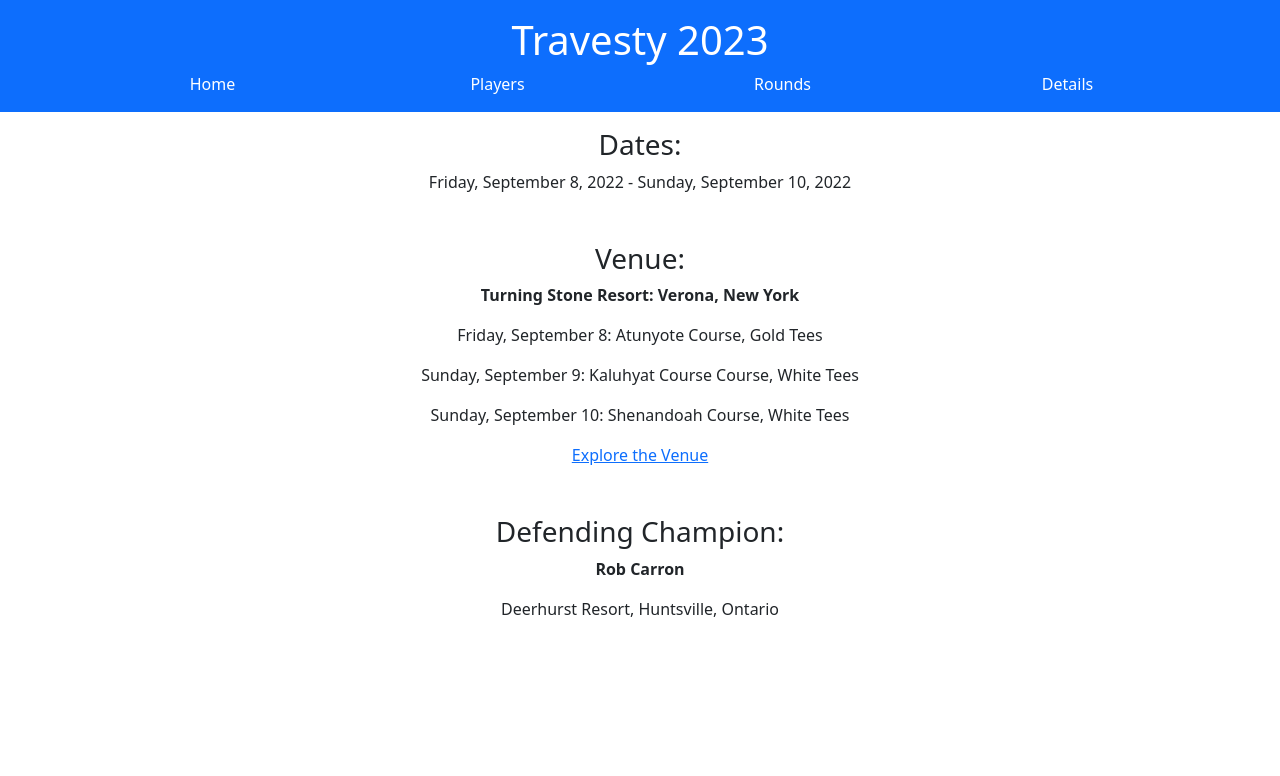
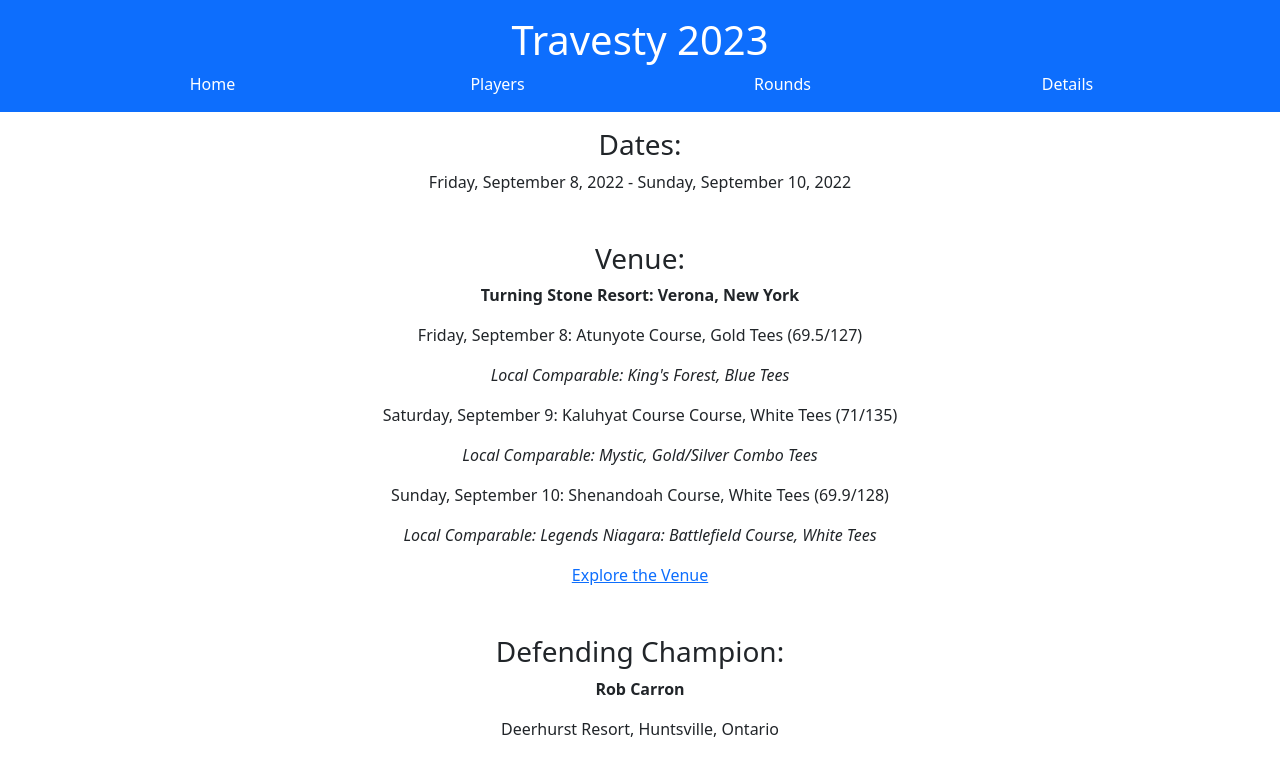
Before and after one commit to mitchellcassar/travesty2022, a Python web app: template website/templates/details.html in a window 1280 px wide. Shown: the top 776 px of the page. Run offline with Jinja, Linux system fonts and the light colour scheme; the template is opened without the code that fills it, so the values that code supplies are empty.

Commit message:
v_2023_2

```diff
--- a/website/routes.py
+++ b/website/routes.py
@@ -28,7 +28,8 @@ def players():
     table = pd.read_sql("""
                         SELECT
                         CONCAT_WS(' ', first_name, last_name) AS "Name",
-                        COUNT(round.player_id) AS "Number of Rounds"
+                        SUM(CASE WHEN ROUND.DATE < '2022-12-31' THEN 1 ELSE 0 END) AS "2022 Rounds",
+                        SUM(CASE WHEN ROUND.DATE > '2022-12-31' THEN 1 ELSE 0 END) AS "2023 Rounds"
                         FROM player
                         LEFT JOIN round ON player.id = round.player_id
                         GROUP BY player.id
@@ -62,6 +63,7 @@ def rounds():
                         CONCAT_WS(' ', first_name, last_name) AS name, course, score, rating, slope
                         FROM player
                         JOIN round ON player.id = round.player_id
+                        WHERE round.date > '2022-12-31'
                         ORDER BY round.id DESC
                         """, db.engine)
 
--- a/website/templates/details.html
+++ b/website/templates/details.html
@@ -6,9 +6,12 @@
 <div class="container p-3 text-center">
   <h3>Venue:</h3>
   <p><strong>Turning Stone Resort: Verona, New York</strong></p>
-  <p>Friday, September 8: Atunyote Course, Gold Tees</p>
-  <p>Sunday, September 9: Kaluhyat Course Course, White Tees</p>
-  <p>Sunday, September 10: Shenandoah Course, White Tees</p>
+  <p>Friday, September 8: Atunyote Course, Gold Tees (69.5/127)</p>
+  <p><i>Local Comparable: King's Forest, Blue Tees</i></p>
+  <p>Saturday, September 9: Kaluhyat Course Course, White Tees (71/135)</p>
+  <p><i>Local Comparable: Mystic, Gold/Silver Combo Tees</i></p>
+  <p>Sunday, September 10: Shenandoah Course, White Tees (69.9/128)</p>
+  <p><i>Local Comparable: Legends Niagara: Battlefield Course, White Tees</i></p>
   <p>
     <a
       href="https://www.turningstone.com/"
--- a/website/templates/homepage.html
+++ b/website/templates/homepage.html
@@ -1,7 +1,7 @@
 {%extends 'base.html'%} {%block pageBody%}
 <div class="container p-3">
   <div class="container text-center">
-    <h2>Welcome to the 2022 Travesty open golf tournament!</h2>
+    <h2>Welcome to the 2023 Travesty open golf tournament!</h2>
   </div>
   <p>
     <strong>
```
